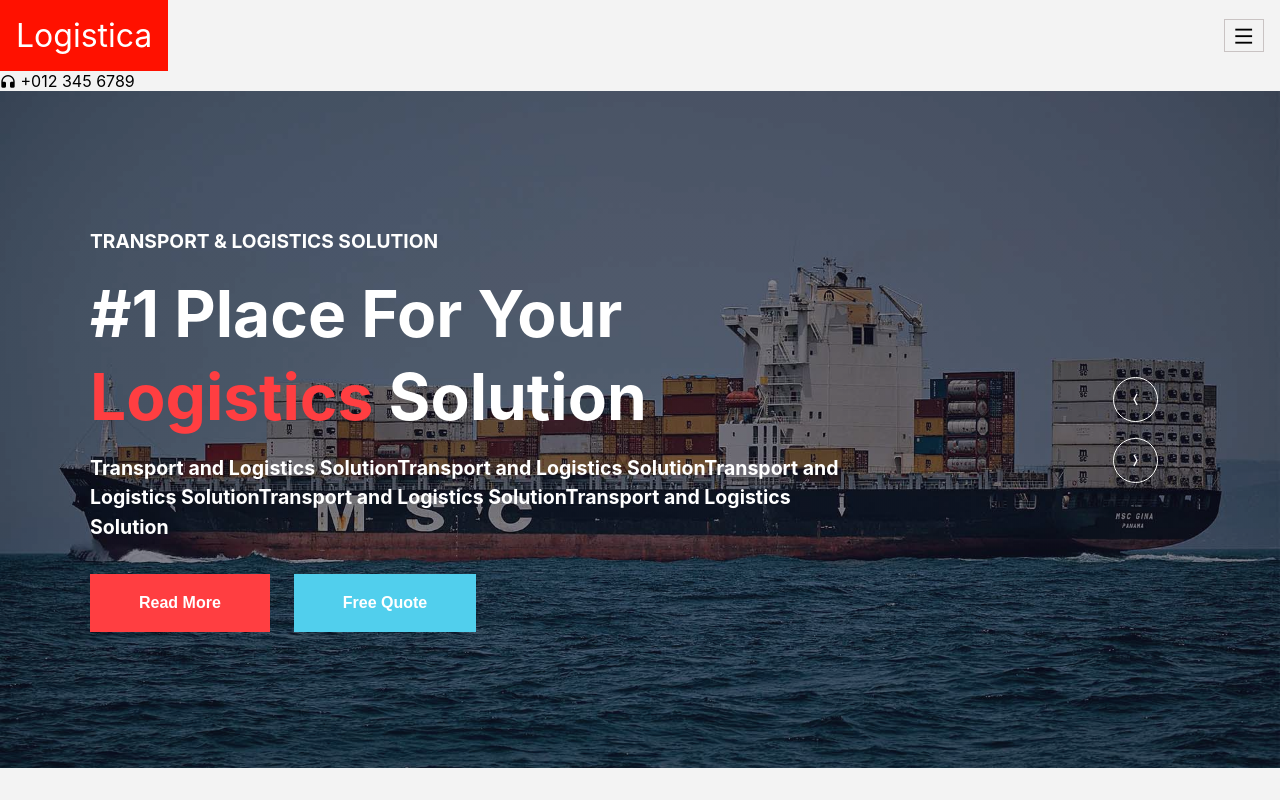
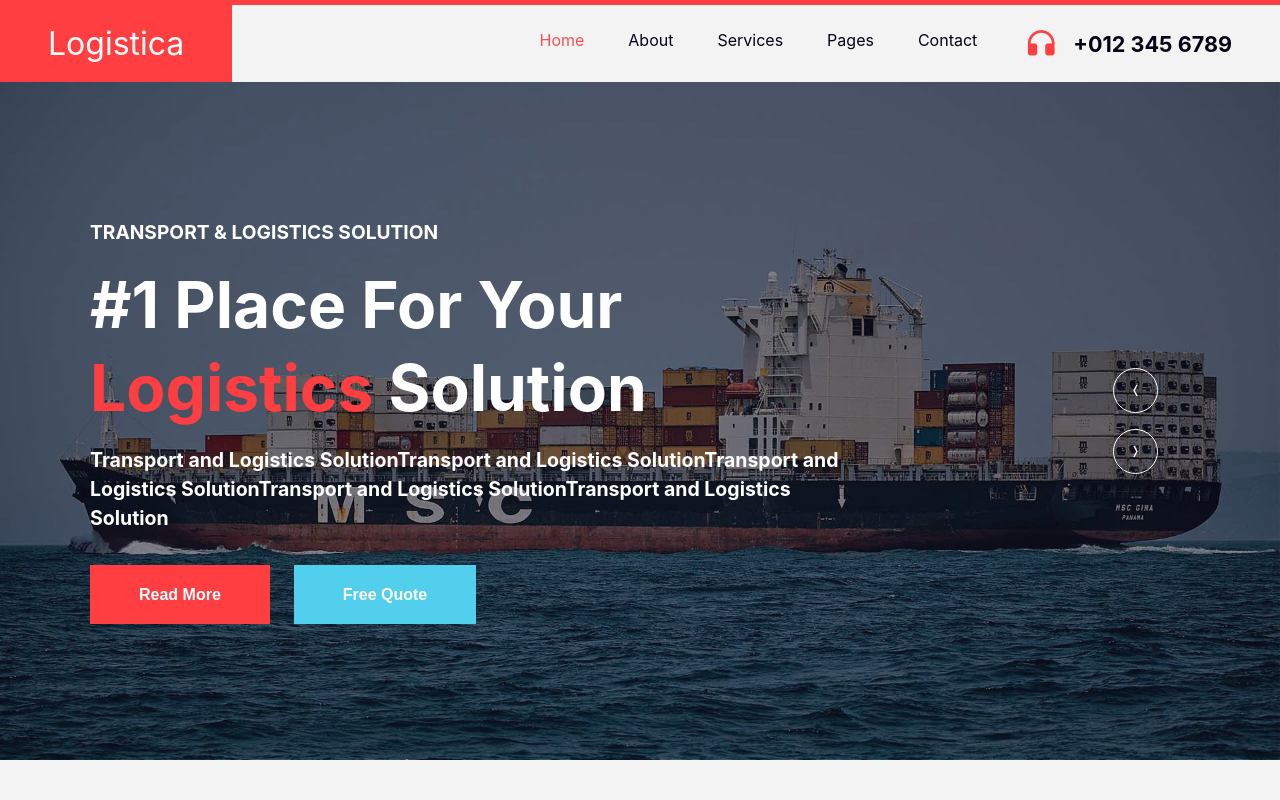
Before and after one commit to Farooqtariq-coder/second-project, a plain HTML site: page index.html in a window 1280 px wide. Shown: the top 800 px of the page. Drawn offline with nearby package versions, Linux system fonts and the light colour scheme; a script that the page names is missing.

Commit message:
Update stylesheet.css

```diff
--- a/stylesheet.css
+++ b/stylesheet.css
@@ -9,9 +9,10 @@ body{
 }
 header{
     width: 100%;
-}
+    }
 nav{
     width: 100%;
+    border-top: 5px solid#FF3E41;
 
 }
 .nav__header{
@@ -22,8 +23,8 @@ nav{
       background-color: rgb(243, 243, 243);
 }
 .nav__logo{
-    padding: 1rem;
-    background-color:rgb(255, 17, 0);
+    padding: 1.2rem;
+    background-color:#FF3E41;
 }
 .nav__logo a{
     color: white;
@@ -32,8 +33,8 @@ nav{
 }
 .menu__btn i{
 
-    font-size: 1.4rem;
-    padding: .3rem .5rem;
+    font-size: 1.8rem;
+    padding: .25rem .5rem;
     border: 1px solid rgb(201, 195, 195);
     cursor: pointer;
     margin-right: 1rem;
@@ -46,37 +47,71 @@ nav{
     list-style: none;
     padding: 1.3rem 1rem;
     width: 100%;
-    transition:.3s;
+
     background-color: rgb(243, 243, 243);
 
 }
 .nav__links li a{
     text-decoration: none;
     color: black;
+    cursor: pointer;
+
 }
 header{
     position: relative;
+    z-index: 2;
 }
 .nav__links{
     position: absolute;
   transform: translateY(-100%);
   z-index: -1;
 
-
+  padding-left: 2.5rem;
+
+
+}
+.nav__links li a{
+  cursor: pointer;
+  z-index: 2;
+  transition: .2s;
+}
+.nav__toggle{
+   transition: .5s;
+}
+nav{
+    z-index: 1;
+}
+.nav__header{
+    z-index: 1;
 }
 .nav__links.open{
 
     width: 100%;
     transform: translateY(0%);
+
+    z-index: -1;
+
+}
+.nav__links li a{
+    color: #060315;
+}
+.nav__links li:hover a{
+    color: #f55154 !important;
+}
+.nav__links li:first-child a{
+    color: #f55154 !important;
+}
+img{
+    display: flex;
+    width: 100%;
+}
+.nav__toggle.open{
     position: relative;
-    z-index: -1;
-}
-img{
-    display: flex;
-    width: 100%;
-}
+    z-index: 10;
+}
+
 .section-1{
-    z-index: 9;
+    z-index: 1;
    padding: 17vh 0vh;
     width: 100%;
     background: linear-gradient(rgba(17, 13, 31, 0.5), rgba(16, 12, 29, 0.5)), url('images/carousel-1.jpg');
@@ -85,6 +120,11 @@ img{
   display: flex;
   align-items: center;
 
+
+}
+.section-1.open{
+    position: absolute;
+    transform: translateY(100px);
 }
 .section-1-main{
     padding: .75rem;
@@ -1021,6 +1061,7 @@ border-bottom: 1px solid white;
 }
 
 @media screen and (min-width:770px){
+
     .section-1-main{
         max-width: 750px;
         margin: auto;
@@ -1139,7 +1180,59 @@ padding-right: 0rem;
 .section-9-grid-card-header{
     text-align: left;
 }
+.nav__header .nav__logo{
+  padding-left: 3rem;
+  padding-right: 3rem;
+}
+.nav__toggle_icon{
+    display: none;
+}
 @media screen and (min-width:990px){
+.menu__btn{
+    display: none;
+}
+.nav__links{
+    position: static;
+    display: flex;
+    flex-direction: row;
+  padding: 0;
+
+margin-top: 2rem;
+transition: 0s;
+z-index: 1;
+
+}
+.nav__links li{
+    margin-right: 2rem;
+}
+.nav__toggle{
+
+    display: flex;
+    align-items: center;
+justify-content: space-between;
+gap: 1rem;
+}
+.nav__toggle_icon{
+    display: flex;
+    white-space: nowrap;
+    gap: 1rem;
+    align-items: center;
+    margin-right: 3rem;
+}
+.nav__toggle_icon a{
+    font-size: 1.35rem;
+    font-weight: 700;
+    color: #060315;
+}
+.nav__toggle_icon i{
+    color: #ff3e41;
+    font-size: 2rem;
+}
+nav{
+    display: flex;
+   align-items: center;
+}
+
    footer{
        padding:5rem 0rem;
    }
@@ -1660,3 +1753,7 @@ margin: auto;
     justify-content: center;
     align-items: center;
   }
+#nav-links li a{
+    color: #060315;
+    cursor: pointer;
+}
```
